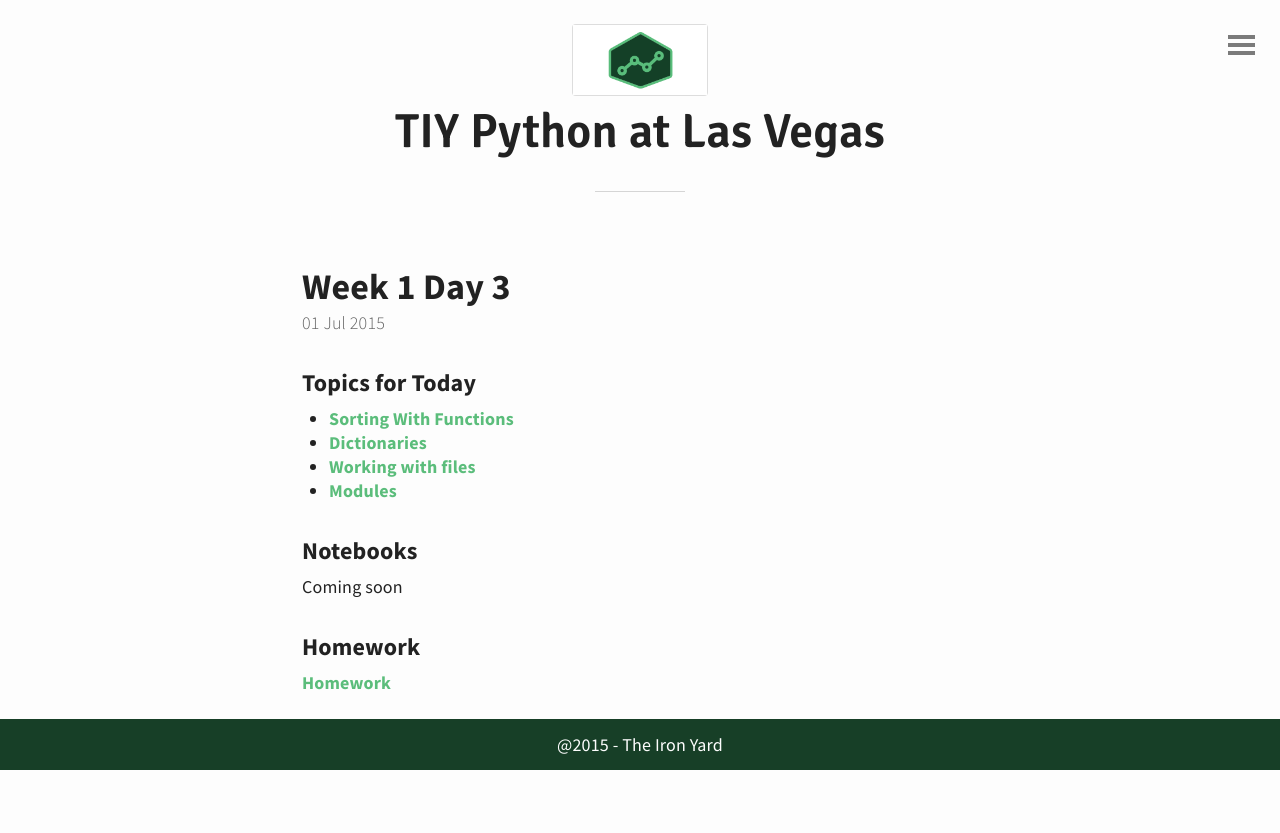
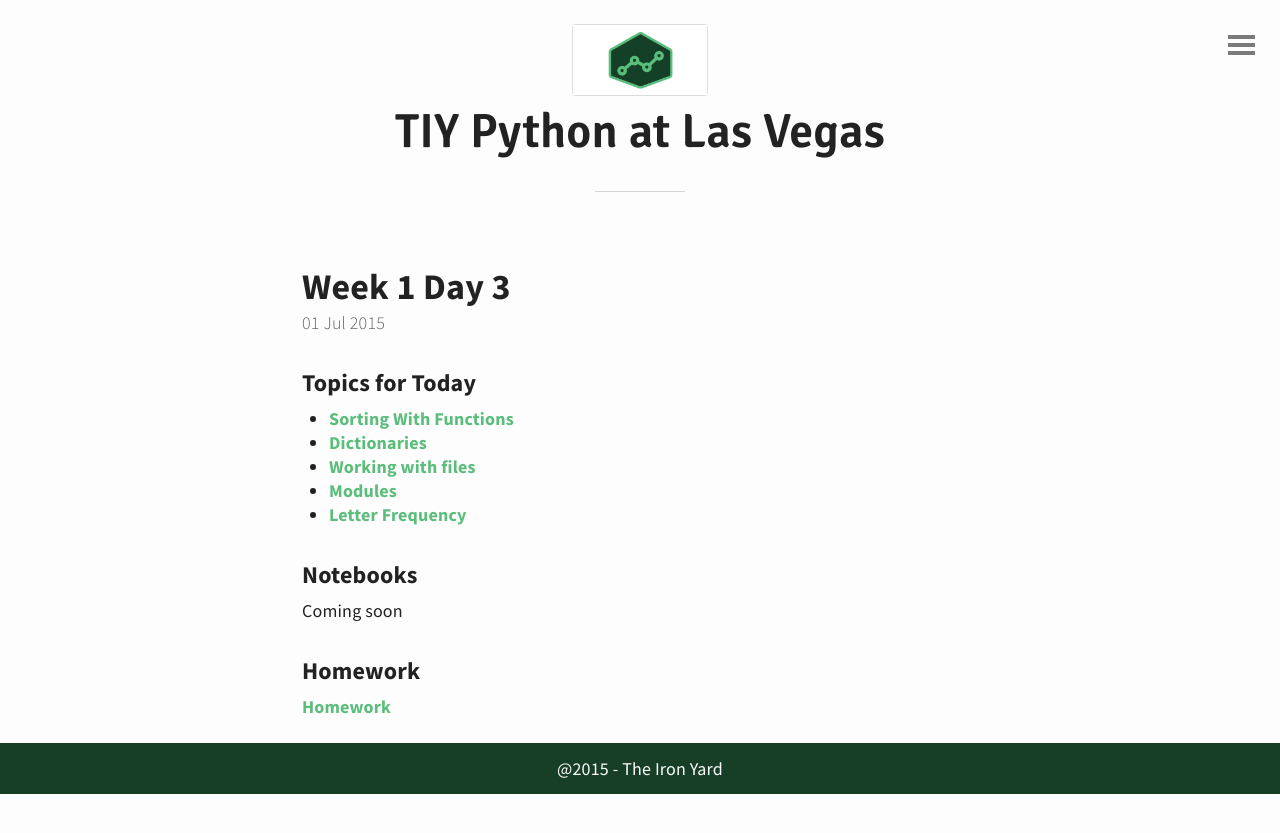
Before and after one commit to tiy-lv-python-2015-06/tiy-lv-python-2015-06.github.io, a Jekyll site: the page built from _posts/2015-07-01-Week-1-Day-3.md, in a window 1280 px wide. Shown: the top 833 px of the page. Built offline with Jekyll 4.4.1, drawn with Linux system fonts in a browser that asks for light colours.

Commit message:
Adding Exercise notebook

```diff
--- a/_posts/2015-07-01-Week-1-Day-3.md
+++ b/_posts/2015-07-01-Week-1-Day-3.md
@@ -7,6 +7,7 @@ title: Week 1 Day 3
 * [Dictionaries](https://github.com/tiy-lv-python-2015-06/class-notes/blob/master/week1/08-Dictionaries.ipynb)
 * [Working with files](https://github.com/tiy-lv-python-2015-06/class-notes/blob/master/week1/09-Working-with-Files.ipynb)
 * [Modules](https://github.com/tiy-lv-python-2015-06/class-notes/blob/master/week1/10-Modules.ipynb)
+* [Letter Frequency](https://github.com/tiy-lv-python-2015-06/class-notes/blob/master/week1/Exercise-02-Letter-Frequency.ipynb)
 
 ### Notebooks
 Coming soon
```
